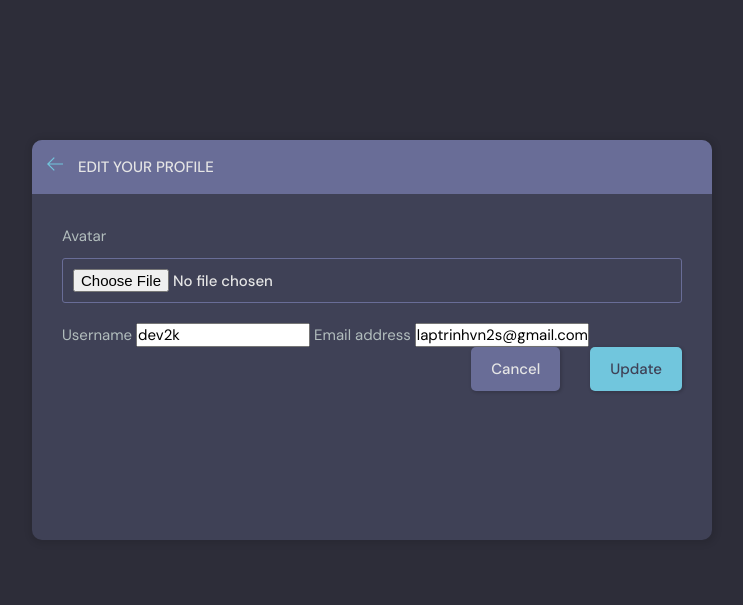
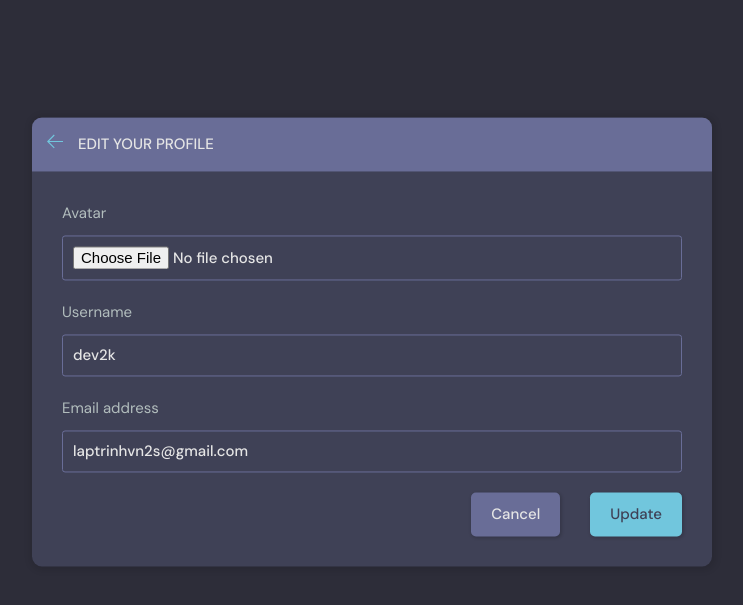
Before and after one commit to vuluu2k/studybud, a Django app: page /update-user/ in a window 1280 px wide. Shown: the part 76-681 px from the top of the page, without its empty margins (268-1011 px from the left). Run offline with Django 4.2, Linux system fonts and the light colour scheme; a user stored in the database is signed in.

Commit message:
update user

```diff
--- a/main/templates/main/update_user.html
+++ b/main/templates/main/update_user.html
@@ -33,8 +33,10 @@
 					</div>
 
                     {% for field in form %}
-                        <label for="username">{{field.label}}</label>
-                        {{field}}
+                        <div class="form__group">
+                            <label for="username">{{field.label}}</label>
+                            {{field}}
+                        </div>
                     {% endfor %}
 					{% comment %} <div class="form__group">
 						<label for="username">Username</label>
```
